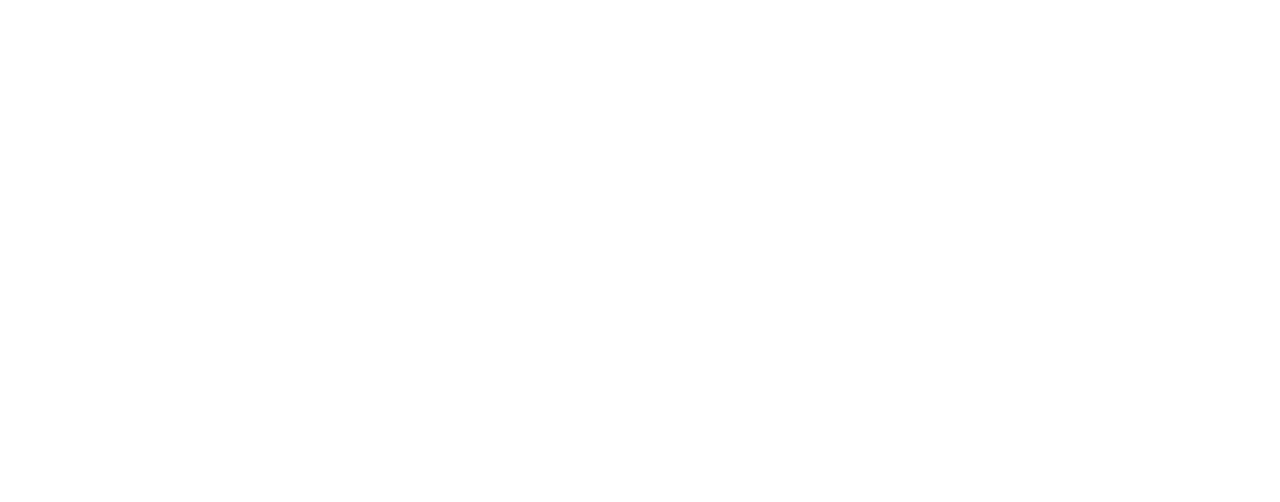
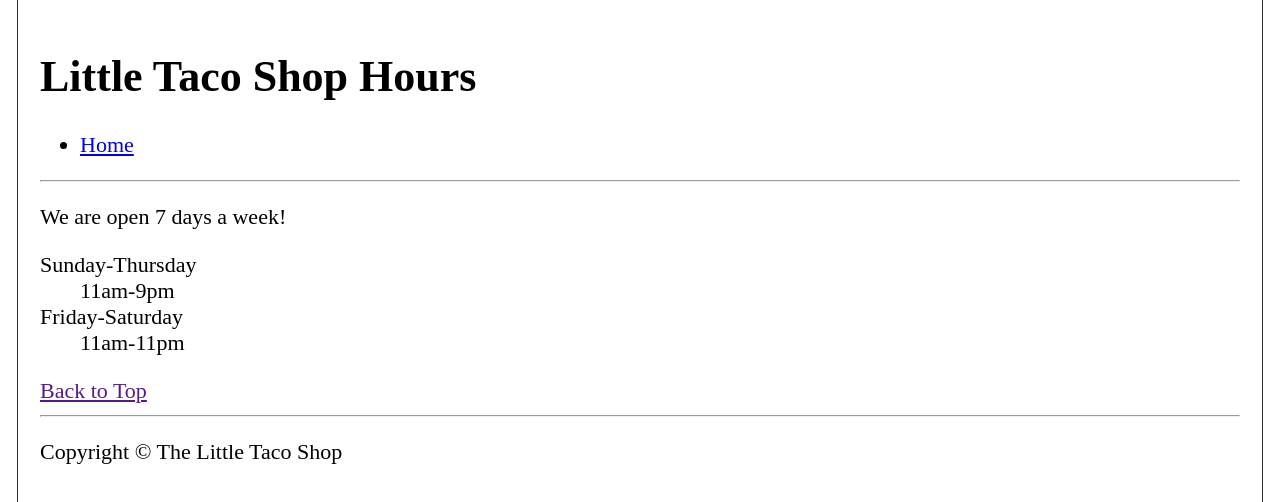
Before and after one commit to AdrianFalb/little-taco-shop, a plain HTML site: page hours.html in a window 1280 px wide. Shown: the top 502 px of the page. Drawn offline with Linux system fonts and the light colour scheme.

Commit message:
bad commit message - a lot of stuff was done

```diff
--- a/contact.html
+++ b/contact.html
@@ -0,0 +1,45 @@
+<!DOCTYPE html>
+<html lang="en">
+
+<head>
+    <meta charset="UTF-8">
+    <meta name="author" content="Adrián Falb">
+    <meta name="description" content="This is the form for contacting us.">
+
+    <title>The Little Taco Shop</title>
+    <link rel="icn" href="favicon.ico" type="image/x-icon">
+    <link rel="stylesheet" href="css/style.css">
+</head>
+
+<body>
+    <header>
+        <h1>Contact Us</h1>
+        <nav>
+            <ul>
+                <li>
+                    <a href="index.html">Home</a>
+                </li>
+                <li>
+                    <a href="hours.html">Store Hours</a>
+                </li>
+            </ul>
+        </nav>
+    </header>
+
+    <main>
+
+    </main>
+
+    <hr>
+
+    <footer>
+        <article>
+            <p>
+                Copyright &#169; The Little Taco Shop
+            </p>
+        </article>
+    </footer>
+
+</body>
+
+</html>
--- a/hours.html
+++ b/hours.html
@@ -0,0 +1,50 @@
+<!DOCTYPE html>
+<html lang="en">
+
+<head>
+    <meta charset="UTF-8">
+    <meta name="author" content="Adrián Falb">
+    <meta name="description" content="This is the where you can find the hours we are open.">
+
+    <title>The Little Taco Shop</title>
+    <link rel="icon" href="favicon.ico" type="image/x-icon">
+    <link rel="stylesheet" href="css/style.css">
+</head>
+
+<body>
+    <header>
+        <h1>Little Taco Shop Hours</h1>
+
+        <nav>
+            <ul>
+                <li><a href="index.html">Home</a></li>
+            </ul>
+        </nav>
+    </header>
+
+    <hr>
+
+    <main>
+        <article>
+            <p>We are open 7 days a week!</p>
+            <dl>
+                <dt>Sunday-Thursday</dt>
+                <dd>11am-9pm</dd>
+
+                <dt>Friday-Saturday</dt>
+                <dd>11am-11pm</dd>
+            </dl>
+            <a href="">Back to Top</a>
+        </article>
+    </main>
+
+    <hr>
+
+    <footer>
+        <p>
+            Copyright &#169; The Little Taco Shop
+        </p>
+    </footer>
+</body>
+
+</html>
```
Also changed, not shown: index.html (+10 -5 lines).
